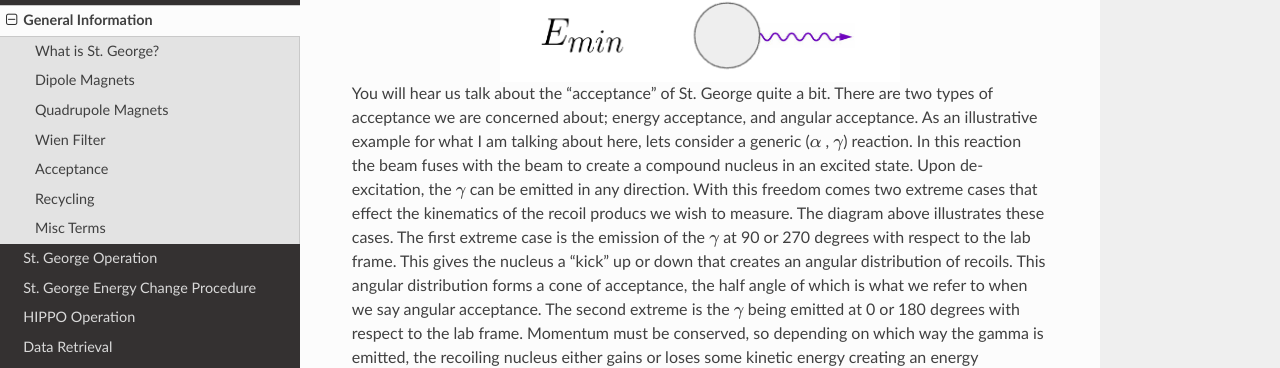
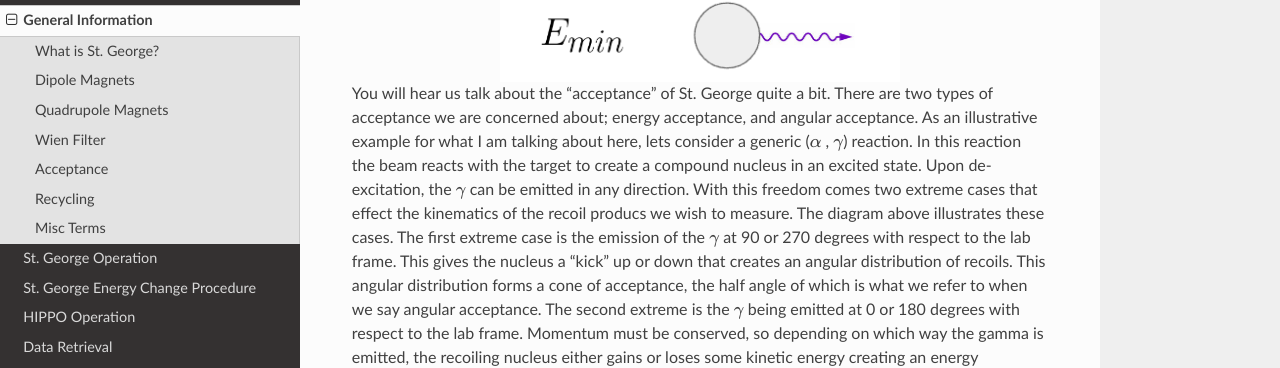
Before and after one commit to asanch25/StG-How-To, a Sphinx documentation site: the page built from docs/source/generalinfo.rst, in a window 1280 px wide and 900 px high, scrolled down 2729 px. Shown: the part 126-494 px from the top of the window. Built offline with Sphinx 7.4.7 and the Read the Docs theme 2.0.0, drawn with Linux system fonts in a browser that asks for light colours; pages that are not in the unit, such as notebooks, are missing from menus.

Commit message:
Update generalinfo.rst

```diff
--- a/docs/source/generalinfo.rst
+++ b/docs/source/generalinfo.rst
@@ -80,7 +80,7 @@
 
 
 
-You will hear us talk about the "acceptance" of St. George quite a bit. There are two types of acceptance we are concerned about; energy acceptance, and angular acceptance. As an illustrative example for what I am talking about here, lets consider a generic (:math:`\alpha` , :math:`\gamma`) reaction. In this reaction the beam fuses with the beam to create a compound nucleus in an excited state. Upon de-excitation, the :math:`\gamma` can be emitted in any direction. With this freedom comes two extreme cases that effect the kinematics of the recoil producs we wish to measure. The diagram above illustrates these cases. The first extreme case is the emission of the :math:`\gamma` at 90 or 270 degrees with respect to the lab frame. This gives the nucleus a "kick" up or down that creates an angular distribution of recoils. This angular distribution forms a cone of acceptance, the half angle of which is what we refer to when we say angular acceptance. The second extreme is the :math:`\gamma` being emitted at 0 or 180 degrees with respect to the lab frame. Momentum must be conserved, so depending on which way the gamma is emitted, the recoiling nucleus either gains or loses some kinetic energy creating an energy distribution of the created recoils.
+You will hear us talk about the "acceptance" of St. George quite a bit. There are two types of acceptance we are concerned about; energy acceptance, and angular acceptance. As an illustrative example for what I am talking about here, lets consider a generic (:math:`\alpha` , :math:`\gamma`) reaction. In this reaction the beam reacts with the target to create a compound nucleus in an excited state. Upon de-excitation, the :math:`\gamma` can be emitted in any direction. With this freedom comes two extreme cases that effect the kinematics of the recoil producs we wish to measure. The diagram above illustrates these cases. The first extreme case is the emission of the :math:`\gamma` at 90 or 270 degrees with respect to the lab frame. This gives the nucleus a "kick" up or down that creates an angular distribution of recoils. This angular distribution forms a cone of acceptance, the half angle of which is what we refer to when we say angular acceptance. The second extreme is the :math:`\gamma` being emitted at 0 or 180 degrees with respect to the lab frame. Momentum must be conserved, so depending on which way the gamma is emitted, the recoiling nucleus either gains or loses some kinetic energy creating an energy distribution of the created recoils.
 
 Recycling
 --------
```
